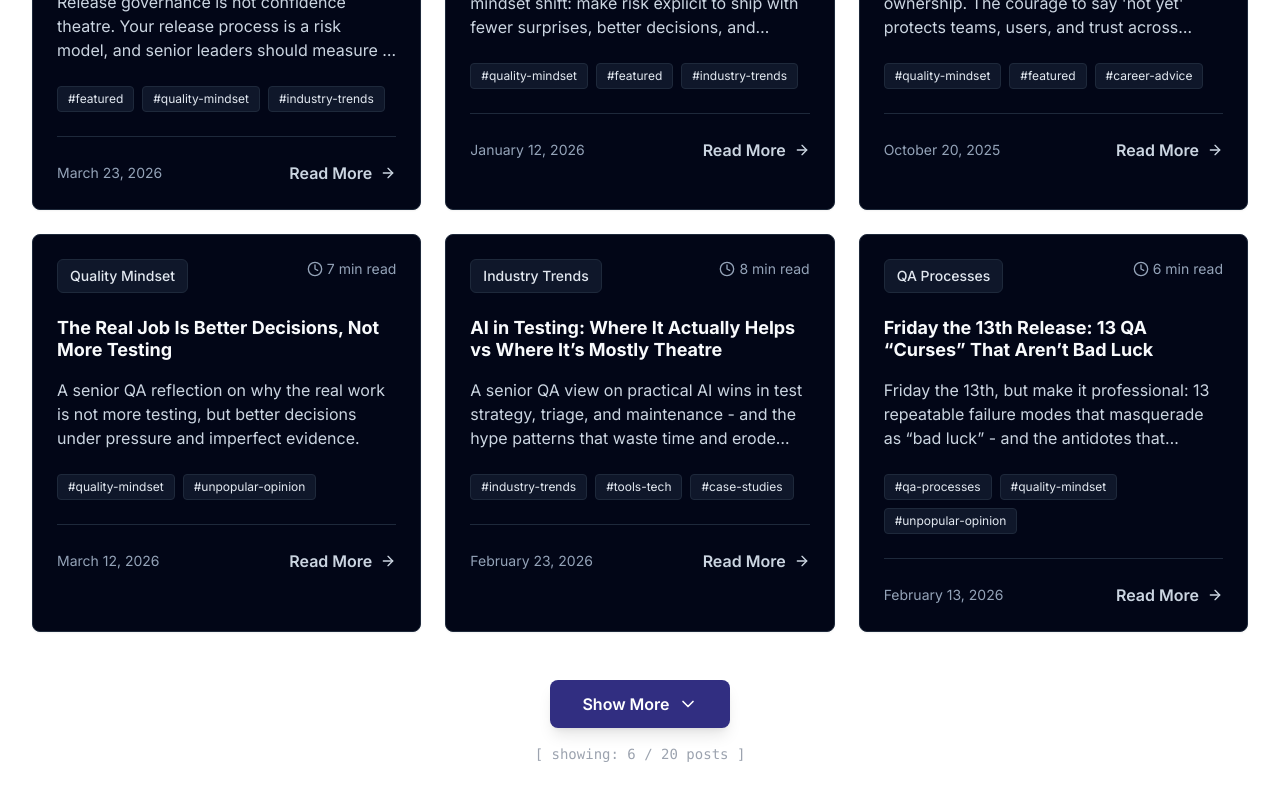
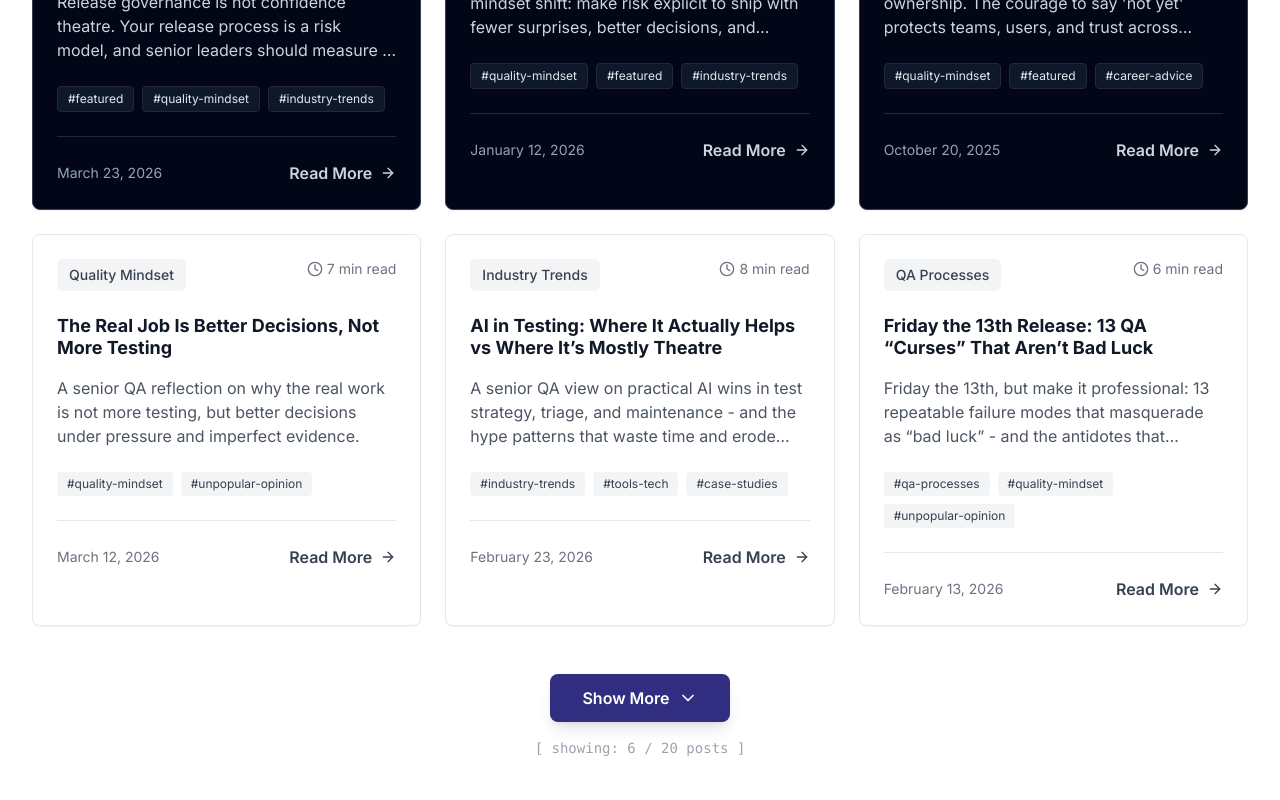
Before and after one commit to TheineAddict/Null-Expected, a React (Vite) app: page /blog in a window 1280 px wide. Shown: the part 794-1594 px from the top of the page. Built offline with nearby package versions, Linux system fonts and the light colour scheme.

Commit message:
Enhance Blog component styling for featured and non-featured posts, improving visual distinction and readability across various elements.

```diff
--- a/src/pages/Blog.tsx
+++ b/src/pages/Blog.tsx
@@ -195,10 +195,8 @@ const Blog = () => {
             return (
             <article
               key={post.id}
-              className={`rounded-lg border border-slate-800 bg-slate-950 overflow-hidden group transition-all duration-300 shadow-sm hover:shadow-md ${
-                isFeatured
-                  ? 'border-slate-700 shadow-md hover:shadow-lg'
-                  : ''
+              className={`rounded-lg border overflow-hidden group transition-all duration-300 shadow-sm hover:shadow-md ${
+                isFeatured ? 'border-slate-700 bg-slate-950 shadow-md hover:shadow-lg' : 'border-gray-200 bg-white'
               }`}
             >
               <div className="p-6">
@@ -207,13 +205,21 @@ const Blog = () => {
                   <div className="flex-1">
                     <Link
                       to={`/blog?category=${encodeURIComponent(post.category)}`}
-                      className="inline-block px-3 py-1.5 bg-slate-900 text-slate-200 border border-slate-800 text-sm font-medium rounded-md hover:bg-slate-800 transition-colors"
+                      className={`inline-block px-3 py-1.5 text-sm font-medium rounded-md transition-colors ${
+                        isFeatured
+                          ? 'bg-slate-900 text-slate-200 border border-slate-800 hover:bg-slate-800'
+                          : 'bg-gray-100 text-gray-700 hover:bg-gray-200'
+                      }`}
                       onClick={() => window.scrollTo(0, 0)}
                     >
                       {post.category}
                     </Link>
                   </div>
-                  <div className="flex items-center text-slate-400 text-sm whitespace-nowrap">
+                  <div
+                    className={`flex items-center text-sm whitespace-nowrap ${
+                      isFeatured ? 'text-slate-400' : 'text-gray-500'
+                    }`}
+                  >
                     <Clock className="h-4 w-4 mr-1" />
                     {post.readTime}
                   </div>
@@ -221,13 +227,19 @@ const Blog = () => {
 
                 {/* Title */}
                 <Link to={`/blog/${post.slug}`}>
-                  <h2 className="font-bold mb-4 leading-tight text-lg text-slate-50 hover:text-slate-200 transition-colors cursor-pointer">
+                  <h2
+                    className={`font-bold mb-4 leading-tight text-lg transition-colors cursor-pointer ${
+                      isFeatured
+                        ? 'text-slate-50 hover:text-slate-200'
+                        : 'text-gray-900 hover:text-gray-600'
+                    }`}
+                  >
                     {post.title}
                   </h2>
                 </Link>
 
                 {/* Excerpt */}
-                <p className="text-slate-300 mb-6 line-clamp-3">
+                <p className={`mb-6 line-clamp-3 ${isFeatured ? 'text-slate-300' : 'text-gray-600'}`}>
                   {post.excerpt}
                 </p>
 
@@ -237,22 +249,34 @@ const Blog = () => {
                     <Link
                       key={tag}
                       to={`/blog?tag=${encodeURIComponent(tag)}`}
-                      className="px-2.5 py-1 bg-slate-900 text-slate-200 text-xs rounded border border-slate-800 hover:bg-slate-800 transition-colors"
+                      className={`px-2.5 py-1 text-xs rounded transition-colors ${
+                        isFeatured
+                          ? 'bg-slate-900 text-slate-200 border border-slate-800 hover:bg-slate-800'
+                          : 'bg-gray-100 text-gray-700 hover:bg-gray-200'
+                      }`}
                       onClick={() => window.scrollTo(0, 0)}
                     >
                       #{tag}
                     </Link>
                   ))}
                   {getVisibleBlogTags(post.tags).length > 3 && (
-                    <span className="px-2.5 py-1 text-slate-400 text-xs">
+                    <span
+                      className={`px-2.5 py-1 text-xs ${
+                        isFeatured ? 'text-slate-400' : 'text-gray-400'
+                      }`}
+                    >
                       +{getVisibleBlogTags(post.tags).length - 3} more
                     </span>
                   )}
                 </div>
 
                 {/* Footer */}
-                <div className="flex items-center justify-between pt-6 border-t border-slate-800">
-                  <span className="text-sm text-slate-400">
+                <div
+                  className={`flex items-center justify-between pt-6 border-t ${
+                    isFeatured ? 'border-slate-800' : 'border-gray-200'
+                  }`}
+                >
+                  <span className={`text-sm ${isFeatured ? 'text-slate-400' : 'text-gray-500'}`}>
                     {new Date(post.date).toLocaleDateString('en-US', {
                       year: 'numeric',
                       month: 'long',
@@ -262,7 +286,11 @@ const Blog = () => {
 
                   <Link
                     to={`/blog/${post.slug}`}
-                    className="inline-flex items-center text-slate-300 hover:text-slate-100 font-semibold transition-colors"
+                    className={`inline-flex items-center font-semibold transition-colors ${
+                      isFeatured
+                        ? 'text-slate-300 hover:text-slate-100'
+                        : 'text-gray-700 hover:text-gray-900'
+                    }`}
                   >
                     Read More
                     <ArrowRight className="ml-2 h-4 w-4 group-hover:translate-x-0.5 transition-transform" />
```
